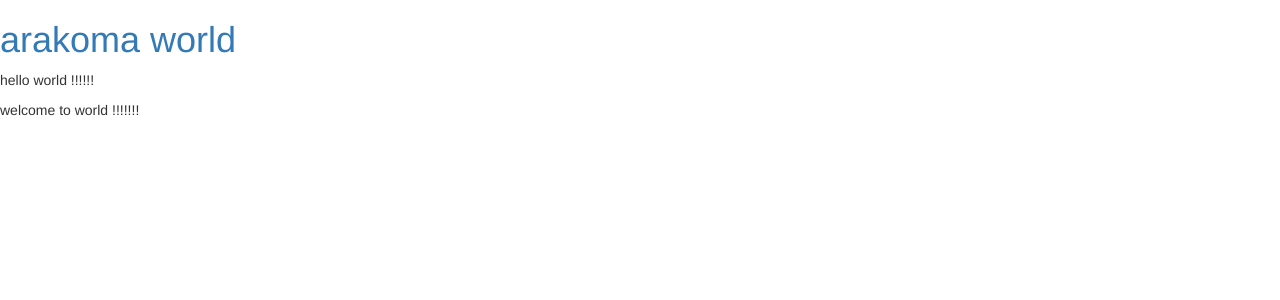
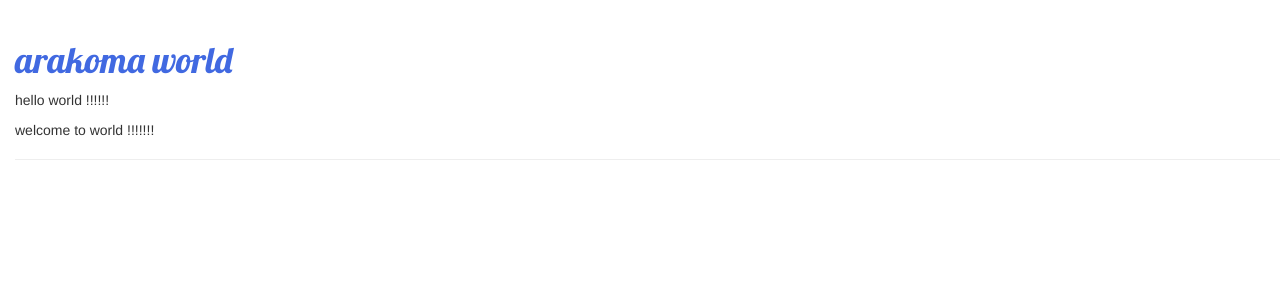
Before and after one commit to arakoma/Django_practice, a Django app: page / in a window 1280 px wide. Shown: the top 300 px of the page. Run offline with Django 3.2, Linux system fonts and the light colour scheme; data that the repository does not hold is empty; some libraries are stand-ins or nearby versions.

Commit message:
update html css

```diff
--- a/blog/static/css/blog.css
+++ b/blog/static/css/blog.css
@@ -0,0 +1,8 @@
+h1 a, h2 a {
+    color: royalblue;
+    font-family: 'Lobster';
+}
+
+body {
+    padding-left: 15px;
+}
--- a/blog/templates/blog/post_list.html
+++ b/blog/templates/blog/post_list.html
@@ -1,18 +1,21 @@
+{% load static %}
 <html>
     <head>
+        <title>arakoma world</title>
         <link rel="stylesheet" href="//maxcdn.bootstrapcdn.com/bootstrap/3.2.0/css/bootstrap.min.css">
         <link rel="stylesheet" href="//maxcdn.bootstrapcdn.com/bootstrap/3.2.0/css/bootstrap-theme.min.css">
-        <title>arakoma world</title>
+        <link href="//fonts.googleapis.com/css?family=Lobster&subset=latin,latin-ext" rel="stylesheet" type="text/css">
+        <link rel="stylesheet" href="{% static 'css/blog.css' %}">
     </head>
     <body>
-        <div>
+        <div class="page-header">
             <h1><a href="/">arakoma world</a></h1>
             <p>hello world !!!!!!</p>
             <p>welcome to world !!!!!!!</p>
         </div>
 
         {% for post in posts%}
-            <div>
+            <div class="post">
                 <h2><a href="">{{ post.title }}</a></h2>
                 <p>published: {{ post.published_date }}</p>
                 <p>{{ post.text|linebreaksbr }}</p>
```
